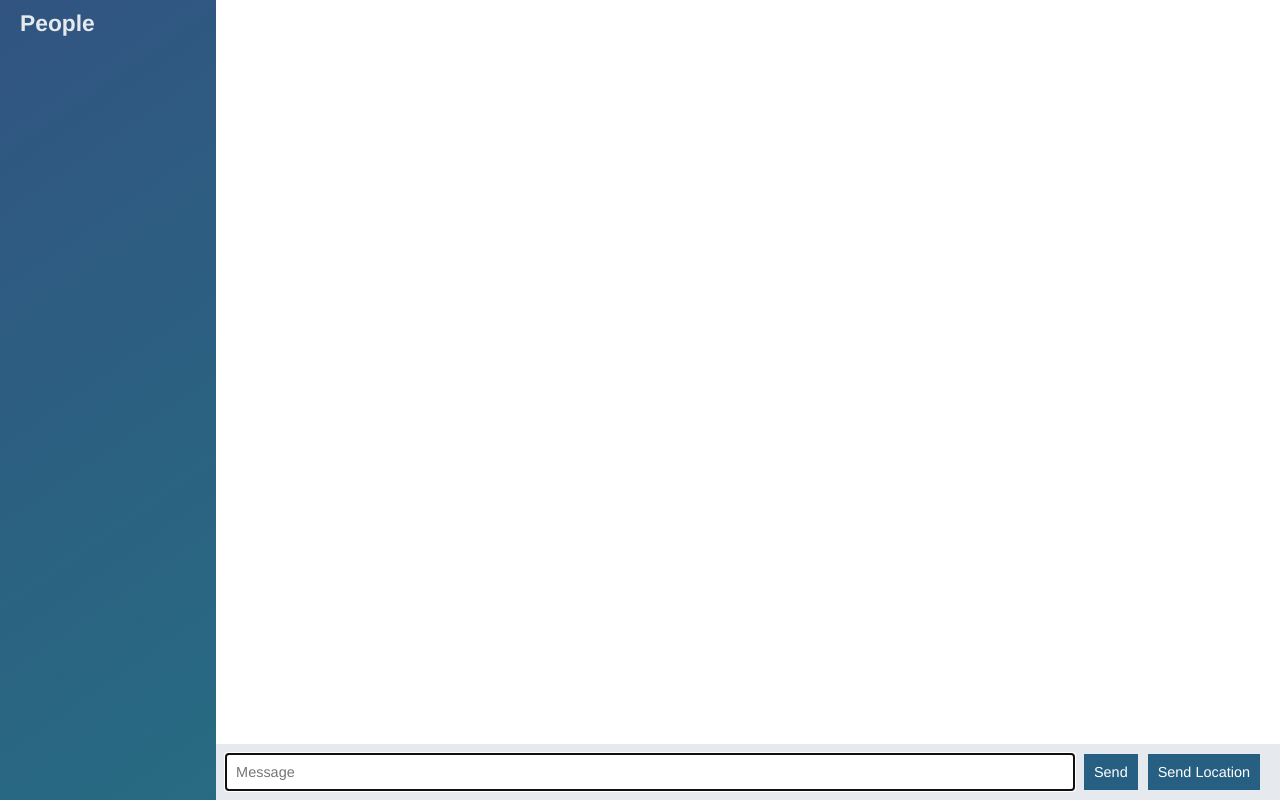
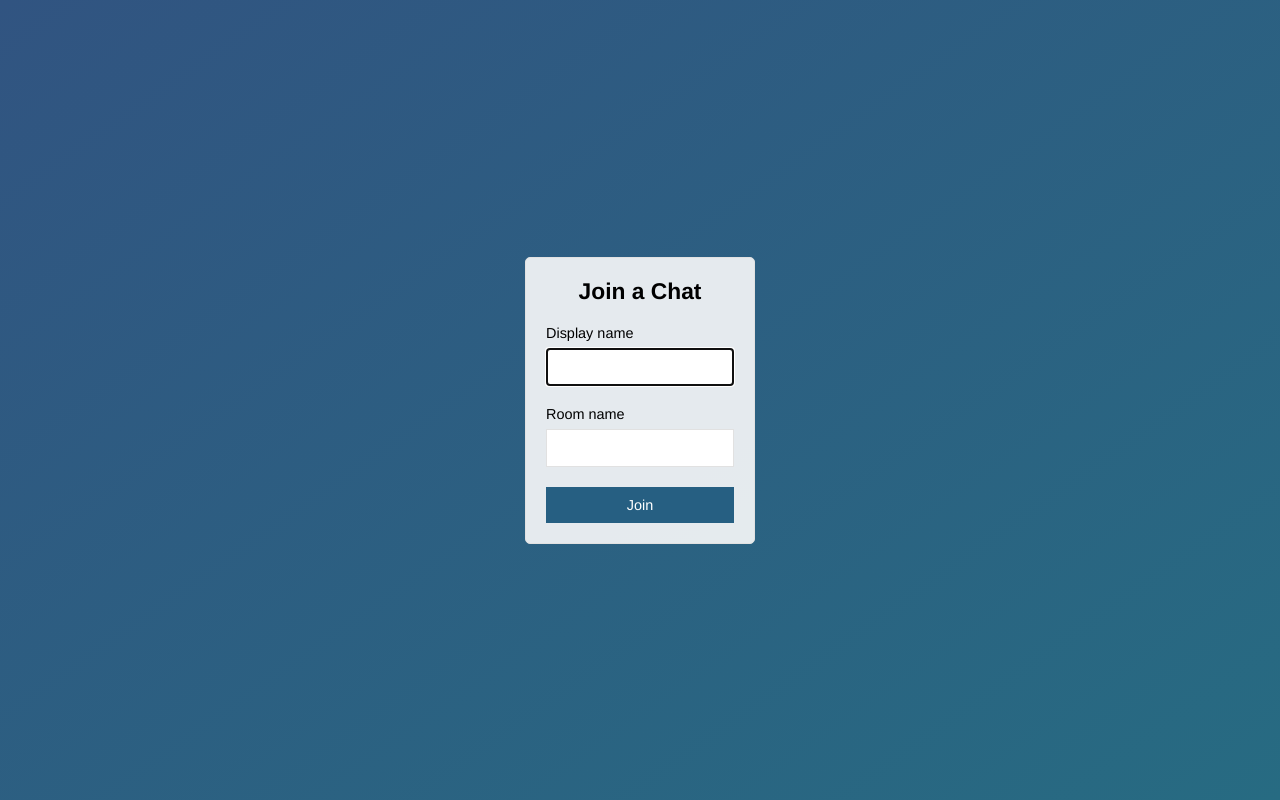
Before and after one commit to maysahorita/node-chat-app, a website: page public/index.html in a window 1280 px wide. Drawn offline with nearby package versions, Linux system fonts and the light colour scheme; no server answers.

Commit message:
Add join page that submits to chat.html

```diff
--- /dev/null
+++ b/public/chat.html
@@ -0,0 +1,61 @@
+<!DOCTYPE html>
+<html>
+
+<head>
+    <meta charset="utf-8">
+    <title>Cjat | ChatApp</title>
+    <meta name="viewport" content="width=device-width, initial-scale=1, user-scalable=no">
+    <link rel="stylesheet" href="./css/styles.css">
+</head>
+
+<body class="chat">
+    <div class="chat__sidebar">
+        <h3>People</h3>
+        <div id="users"></div>
+    </div>
+
+    <div class="chat__main">
+        <ol id="messages" class="chat__messages"></ol>
+
+        <div class="chat__footer">
+            <form id="message-form" action="">
+                <input type="text" name="message" placeholder="Message" autofocus autocomplete="off">
+                <button>Send</button>
+                <button id="send-location">Send Location</button>
+            </form>
+        </div>
+    </div>
+
+    <script id="message-template" type="text/template">
+        <li class="message">
+            <div class="message__title">
+                <h4>{{ from }}</h4>
+                <span>{{ createdAt }}:</span>
+            </div>
+            <div class="message__body">
+                <p>{{ text }}</p>
+            </div>
+        </li>
+    </script>
+    <script id="location-message-template" type="text/template">
+        <li class="message">
+            <div class="message__title">
+                <h4>{{ from }}</h4>
+                <span>{{ createdAt }}:</span>
+            </div>
+            <div class="message__body">
+                <p>
+                    <a href="{{ url }}" target="_blank">My current location</a>
+                </p>
+            </div>
+        </li>
+    </script>
+
+    <script src="/socket.io/socket.io.js"></script>
+    <script src="./js//libs/jquery-3.3.1.min.js"></script>
+    <script src="./js/libs/moment.js"></script>
+    <script src="./js/libs/mustache.js"></script>
+    <script src="./js/chat.js"></script>
+</body>
+
+</html>
--- a/public/index.html
+++ b/public/index.html
@@ -1,59 +1,31 @@
 <!DOCTYPE html>
-<html>
 
 <head>
-    <meta charset="utf-8">
+    <meta charset=urf-8>
+    <title>Jpoin | ChatApp</title>
+    <meta name="viewport" content="width=device-width, initial-scale=1, user-scalable=no">
     <link rel="stylesheet" href="./css/styles.css">
 </head>
 
-<body class="chat">
-    <div class="chat__sidebar">
-        <h3>People</h3>
-        <div id="users"></div>
+<body class="centered-form">
+    <div class="centered-form__form">
+        <form action="/chat.html">
+            <div class="form-field">
+                <h3>Join a Chat</h3>
+            </div>
+            <div class="form-field">
+                <label>Display name</label>
+                <input type="text" name="name" autofocus/>
+            </div>
+            <div class="form-field">
+                <label>Room name</label>
+                <input type="text" name="room">
+            </div>
+            <div class="form-field">
+                <button>Join</button>
+            </div>
+        </form>
     </div>
-
-    <div class="chat__main">
-        <ol id="messages" class="chat__messages"></ol>
-
-        <div class="chat__footer">
-            <form id="message-form" action="">
-                <input type="text" name="message" placeholder="Message" autofocus autocomplete="off">
-                <button>Send</button>
-                <button id="send-location">Send Location</button>
-            </form>
-        </div>
-    </div>
-
-    <script id="message-template" type="text/template">
-        <li class="message">
-            <div class="message__title">
-                <h4>{{ from }}</h4>
-                <span>{{ createdAt }}:</span>
-            </div>
-            <div class="message__body">
-                <p>{{ text }}</p>
-            </div>
-        </li>
-    </script>
-    <script id="location-message-template" type="text/template">
-        <li class="message">
-            <div class="message__title">
-                <h4>{{ from }}</h4>
-                <span>{{ createdAt }}:</span>
-            </div>
-            <div class="message__body">
-                <p>
-                    <a href="{{ url }}" target="_blank">My current location</a>
-                </p>
-            </div>
-        </li>
-    </script>
-
-    <script src="/socket.io/socket.io.js"></script>
-    <script src="./js//libs/jquery-3.3.1.min.js"></script>
-    <script src="./js/libs/moment.js"></script>
-    <script src="./js/libs/mustache.js"></script>
-    <script src="./js/index.js"></script>
 </body>
 
 </html>
```
Also changed, not shown: public/js/chat.js (renamed from public/js/index.js).
